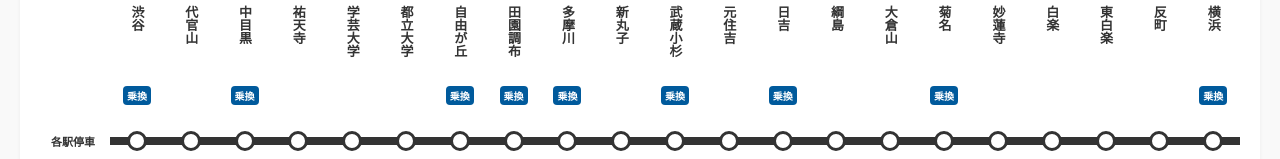
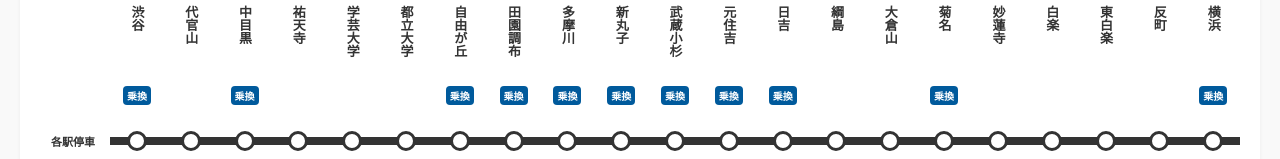
Before and after one commit to to-gu-code/Passenger-routemap, a plain HTML site: page Tokyu-Toyoko_Line/index.html in a window 1280 px wide. Shown: the part 344-503 px from the top of the page. Drawn offline with Linux system fonts and the light colour scheme.

Commit message:
Update index.html

```diff
--- a/Tokyu-Toyoko_Line/index.html
+++ b/Tokyu-Toyoko_Line/index.html
@@ -249,7 +249,9 @@
     "自由が丘": ["東急大井町線"],
     "田園調布": ["東急目黒線"],
     "多摩川": ["東急目黒線", "東急多摩川線"],
+    "新丸子": ["東急目黒線"],
     "武蔵小杉": ["東急目黒線", "JR南武線", "JR横須賀線", "JR湘南新宿ライン"],
+    "元住吉": ["東急目黒線"],
     "日吉": ["東急目黒線", "東急新横浜線", "横浜市営地下鉄グリーンライン"],
     "菊名": ["JR横浜線"],
     "横浜": ["JR東海道線", "JR京浜東北線", "JR根岸線", "JR横須賀線", "JR湘南新宿ライン", "京急本線", "相鉄本線", "横浜市営地下鉄ブルーライン", "みなとみらい線"]
```
